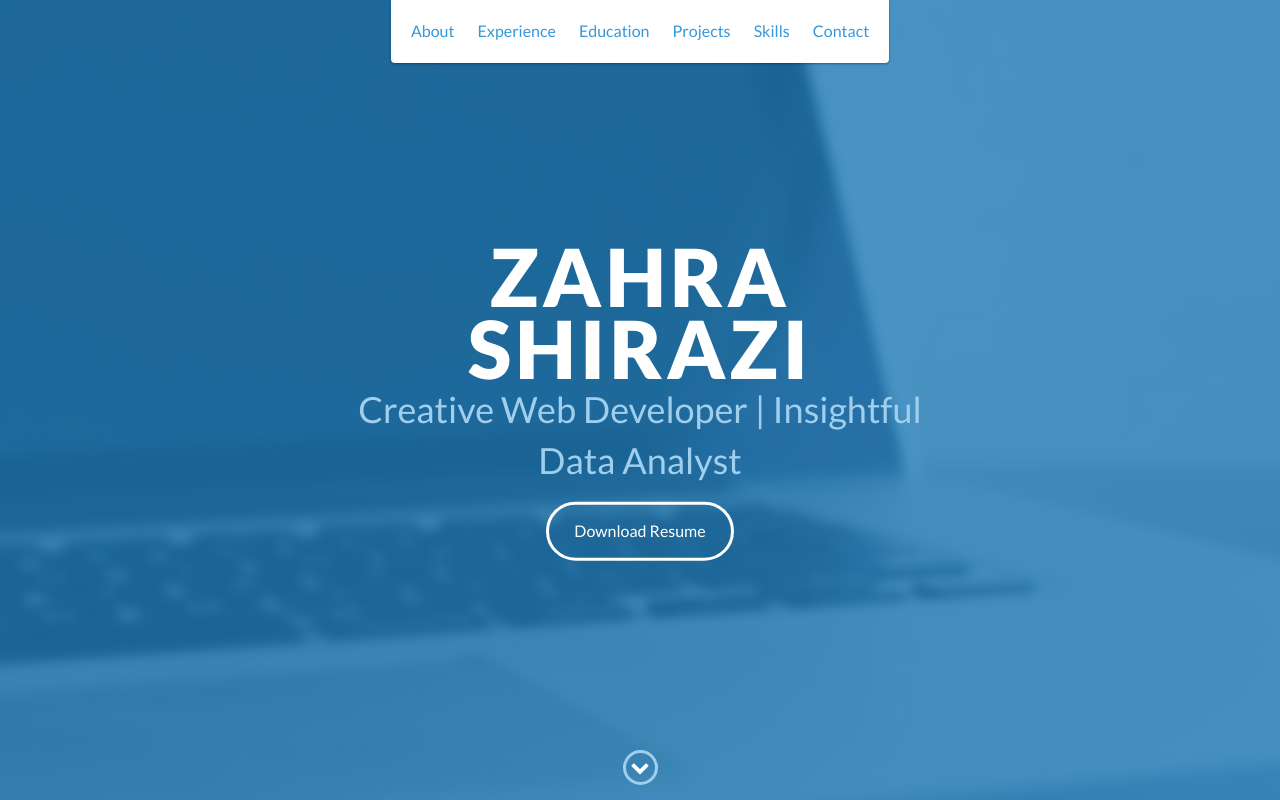
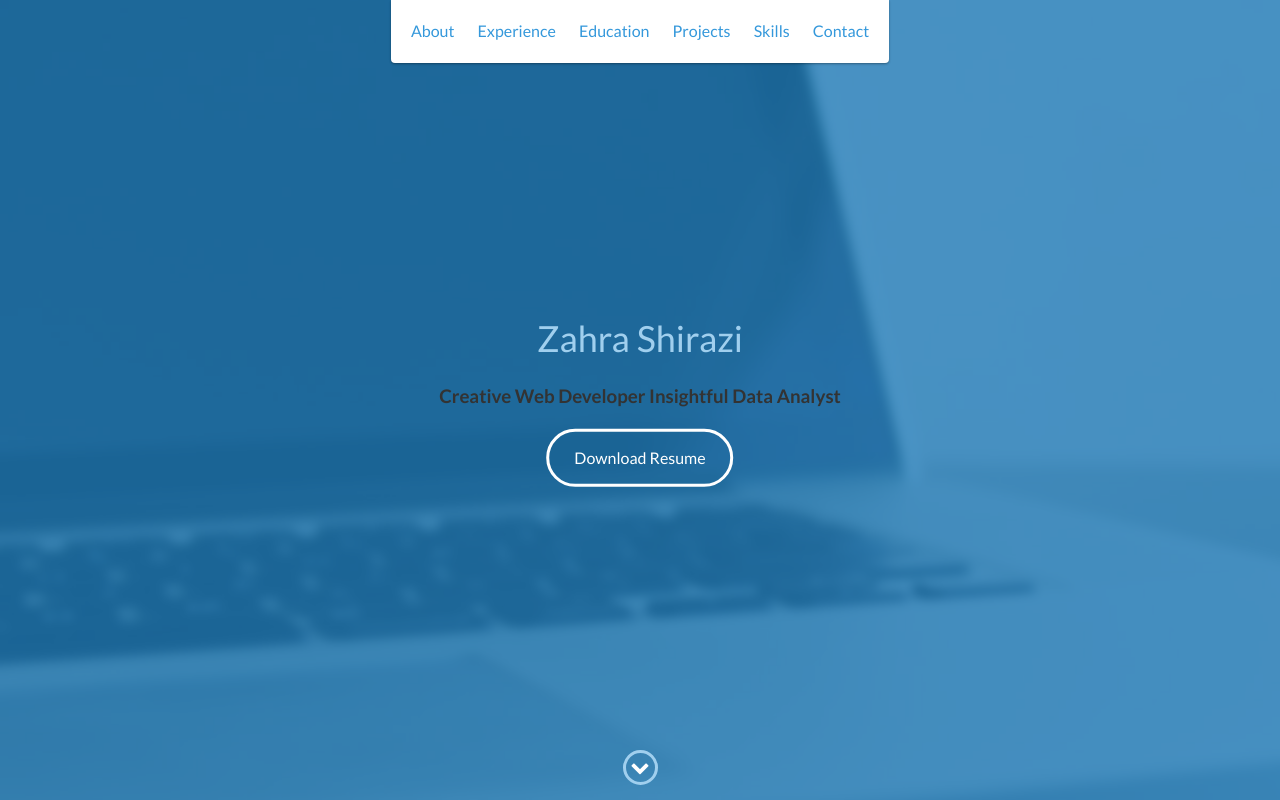
Before and after one commit to zara-sh/zara-sh.github.io, a website: page index.html in a window 1280 px wide. Shown: the top 800 px of the page. Drawn offline with nearby package versions, Linux system fonts and the light colour scheme.

Commit message:
update index.html

```diff
--- a/index.html
+++ b/index.html
@@ -48,8 +48,8 @@
 
     <div id="lead">
         <div id="lead-content">
-            <h1>Zahra Shirazi</h1>
-            <h2>Creative Web Developer | Insightful Data Analyst</h2>
+            <h2>Zahra Shirazi</h2>
+            <h3>Creative Web Developer  Insightful Data Analyst</h3>
             <a href="#" class="btn-rounded-white">Download Resume</a>
         </div>
         <!-- End #lead-content -->
```
